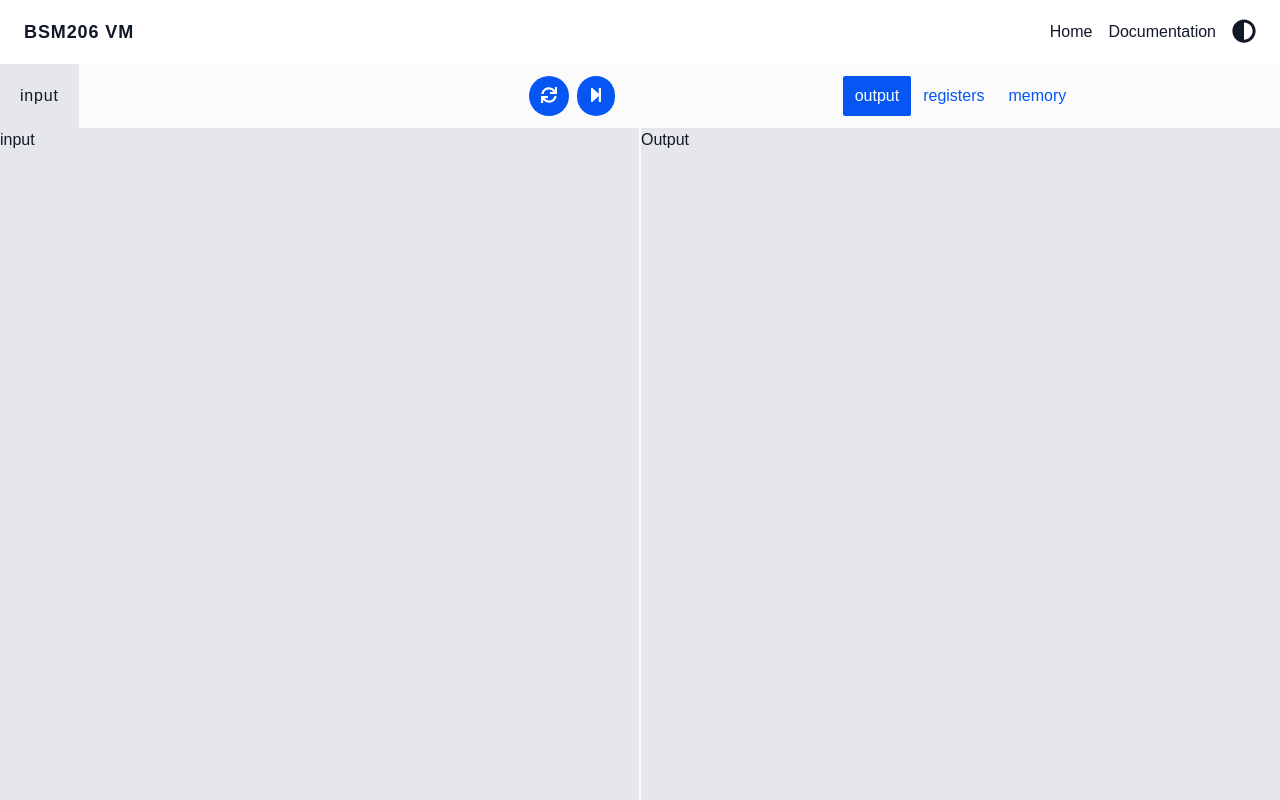
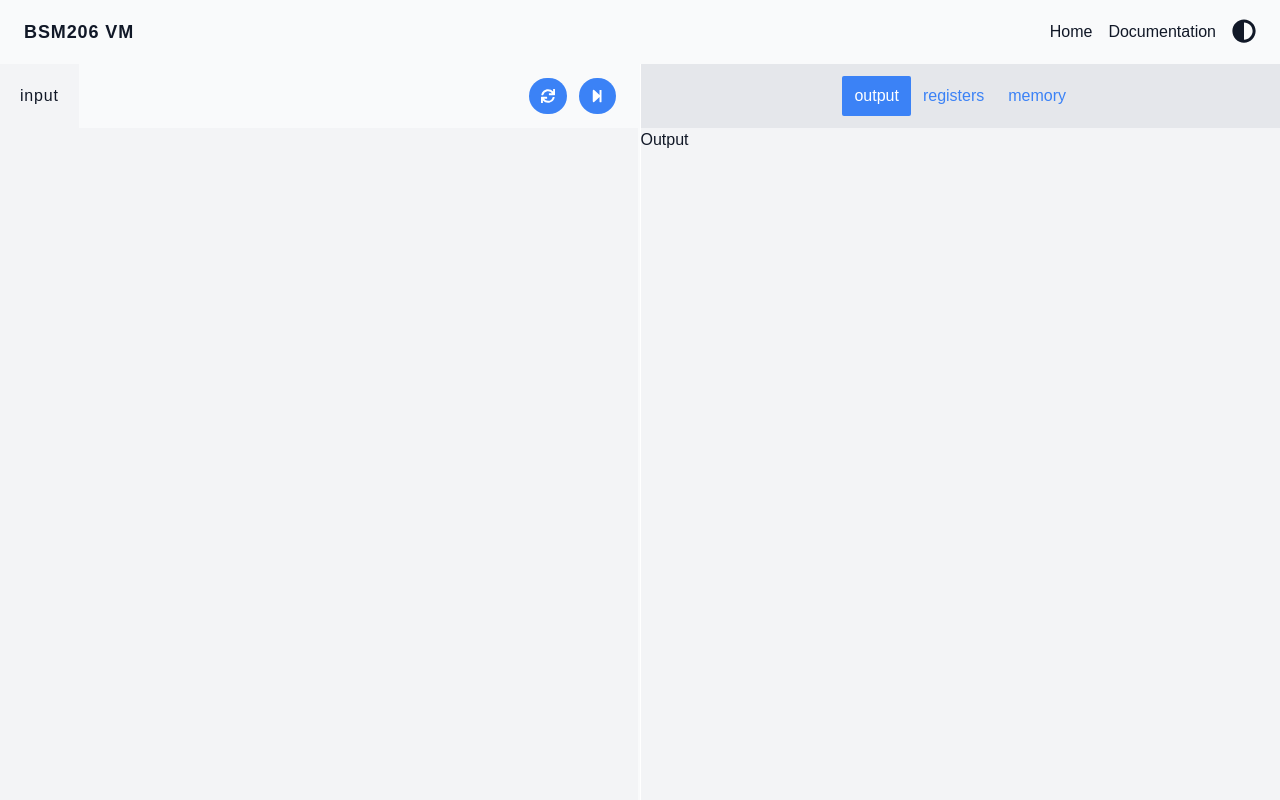
Before and after one commit to bennaaym/bsm206-vm, a React (Create React App) app in the folder client/: page / in a window 1280 px wide. Built offline with nearby package versions, Linux system fonts and the light colour scheme.

Commit message:
client : homepage , theme updated

```diff
--- a/client/src/assets/css/nav.module.css
+++ b/client/src/assets/css/nav.module.css
@@ -12,7 +12,7 @@
 
     .nav-dark
     {
-        @apply text-dark-text-300 bg-dark-background-100
+        @apply text-dark-text-300 bg-dark-background-100 border-b
     }
 
     .logo
--- a/client/src/components/home/CodeEditor.tsx
+++ b/client/src/components/home/CodeEditor.tsx
@@ -1,10 +1,6 @@
 const CodeEditor = () =>
 {
-    return(
-        <>
-            <h1>input</h1>
-        </>
-    )
+    return(<></>)
 }
 
 export default CodeEditor;
--- a/client/src/pages/Home.tsx
+++ b/client/src/pages/Home.tsx
@@ -4,6 +4,7 @@ import CodeEditor from "../components/home/CodeEditor";
 import Tabs from "../components/home/Tabs";
 import { useTheme } from "../contexts/ThemeContextProvider";
 import styles from "../assets/css/home.module.css";
+// import Editor from "../components/home/Editor";
 
 const Home = () =>
 {
@@ -20,27 +21,27 @@ const Home = () =>
 
                 {/*desktop version*/}
                 <div className={styles['desktop-tab']}>
-                    <div className={`${styles['flex-col-1']} border-r-2 ${isLight?'border-light-background-200':'border-dark-background-400'}`}>
-                        <div className={`${styles['input-bar']} ${isLight?'bg-light-background-200':'bg-dark-background-200'}`}>
+                    <div className={`${styles['flex-col-1']} border-r border-light-background-100`}>
+                        <div className={`${styles['input-bar']}  ${isLight?'bg-light-background-200':'bg-dark-background-200'}`}>
                             <div
                                 className={`py-5 px-5 font-medium tracking-wider ${isLight?'text-light-text-300 bg-light-background-300':'text-dark-text-300 bg-dark-background-300'}`}
                             >
                                 input
                             </div>
-                            <div className="space-x-2">
+                            <div className="space-x-3">
                                 <IconButton
-                                    styles={`label-btn rounded-full hover:bg-opacity-75 ${styles['tab-btn-active']} ${!isLight?'text-dark-text-300':''}`}
+                                    styles={`label-btn text-sm rounded-full hover:bg-opacity-75 ${styles['tab-btn-active']} ${!isLight?'text-dark-text-300':''}`}
                                     icon={faSync}
                                     onClickAction={()=>{}}
                                 />
                                 <IconButton
-                                    styles={`label-btn rounded-full hover:bg-opacity-75 ${styles['tab-btn-active']} ${!isLight?'text-dark-text-300':''}`}
+                                    styles={`label-btn text-sm rounded-full hover:bg-opacity-75 ${styles['tab-btn-active']} ${!isLight?'text-dark-text-300':''}`}
                                     icon={faStepForward}
                                     onClickAction={()=>{}}
                                 />
                             </div>
                         </div>
-                        <div className={`flex-grow ${isLight?'text-light-text-300 bg-light-background-300':'text-dark-text-300 bg-dark-background-300'}`}>
+                        <div className={`flex-grow border-r-2 ${isLight?'text-light-text-300 bg-light-background-300 border-light-background-200':'text-dark-text-300 bg-dark-background-300 border-dark-background-400'}`}>
                             <CodeEditor/>
                         </div>
                     </div>
--- a/client/tailwind.config.js
+++ b/client/tailwind.config.js
@@ -6,8 +6,9 @@ module.exports = {
       light:{
         background:{
           100:'#fff',
-          200:'#fbfbfb',
-          300:'#E5E7EB',
+          200:'#F9FAFB',
+          300:'#F3F4F6'
+
         },
         text:{
           300:'#111827'
@@ -17,10 +18,10 @@ module.exports = {
 
       dark:{
         background:{
-          100:'#1F2023',
-          200:'#2D2F34',
-          300:'#1C2130',
-          400:'#383B40',
+          100:'#111827',
+          200:'#111827',
+          300:'#1F2937',
+          400:'#1F2937'
         },
         text:{
           300:'#fff'
```
Also changed, not shown: client/src/assets/css/home.module.css (line endings or trailing spaces), 1 other file (tests, documents, lock files or other folders).
